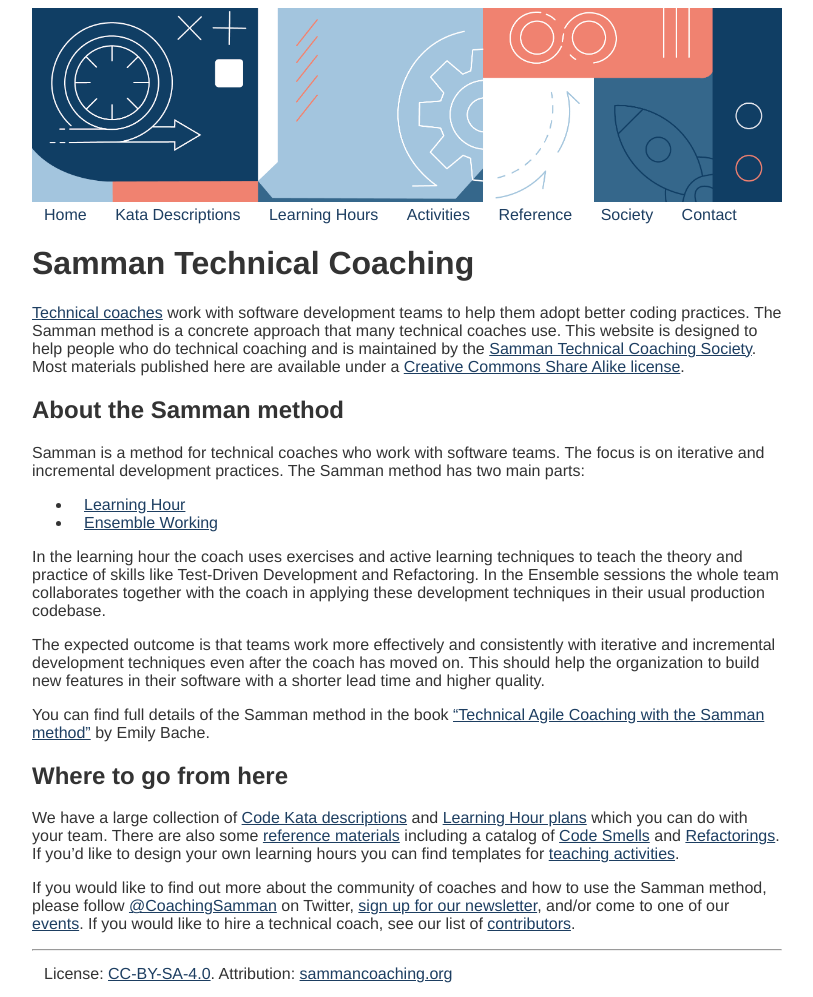
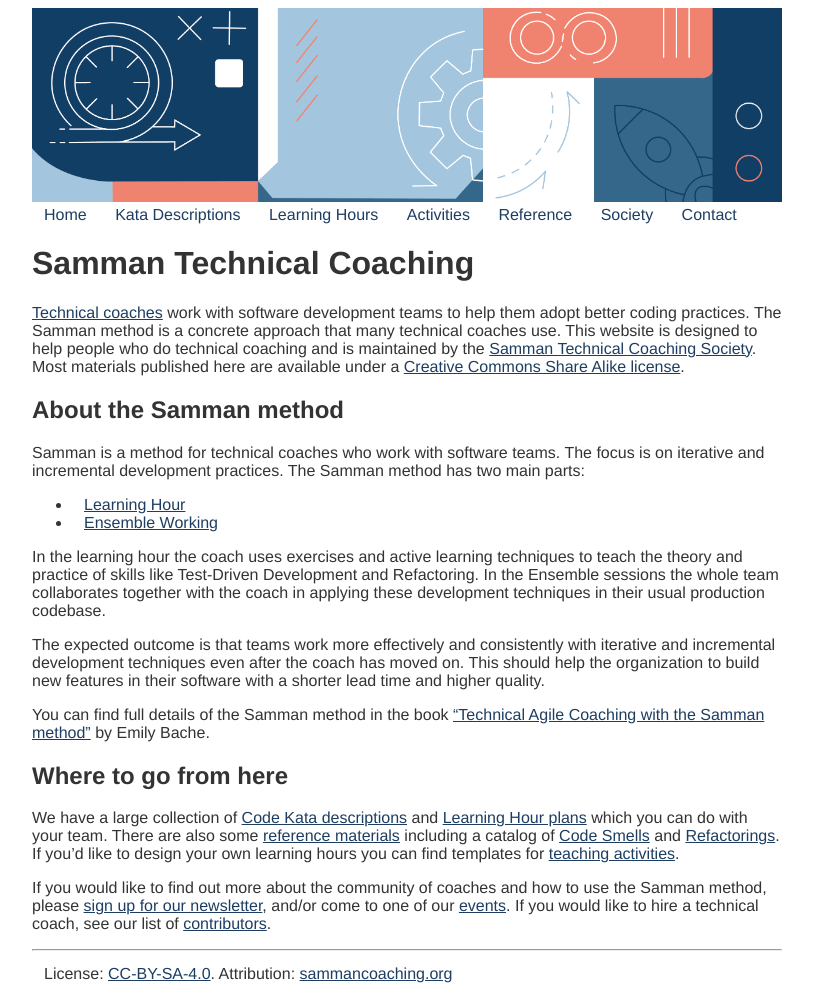
Before and after one commit to sammancoaching/website, a Jekyll site: the page built from index.md, in a window 1280 px wide. Shown: the whole page, without its empty margins (233-1046 px from the left). Built offline with Jekyll 4.4.1, drawn with Linux system fonts in a browser that asks for light colours.

Commit message:
remove twitter

```diff
--- a/index.md
+++ b/index.md
@@ -24,4 +24,4 @@
 
 We have a large collection of [Code Kata descriptions](/kata_descriptions/index.html) and [Learning Hour plans](/learning_hours/index.html) which you can do with your team. There are also some [reference materials](/reference/index.html) including a catalog of [Code Smells](/reference/code_smells/index.html) and [Refactorings](/reference/refactorings/index.html). If you'd like to design your own learning hours you can find templates for [teaching activities](/activities/index.html).
 
-If you would like to find out more about the community of coaches and how to use the Samman method, please follow [@CoachingSamman](https://twitter.com/coachingsamman) on Twitter, [sign up for our newsletter](https://share-eu1.hsforms.com/1pvE5eTT2RWyYJtyH4AJSuwf6aty), and/or come to one of our [events](/society/events/index.html). If you would like to hire a technical coach, see our list of [contributors](/society/contributors/index.html).
+If you would like to find out more about the community of coaches and how to use the Samman method, please [sign up for our newsletter](https://share-eu1.hsforms.com/1pvE5eTT2RWyYJtyH4AJSuwf6aty), and/or come to one of our [events](/society/events/index.html). If you would like to hire a technical coach, see our list of [contributors](/society/contributors/index.html).
```
